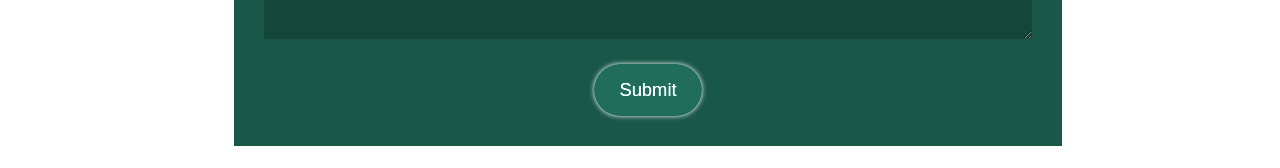
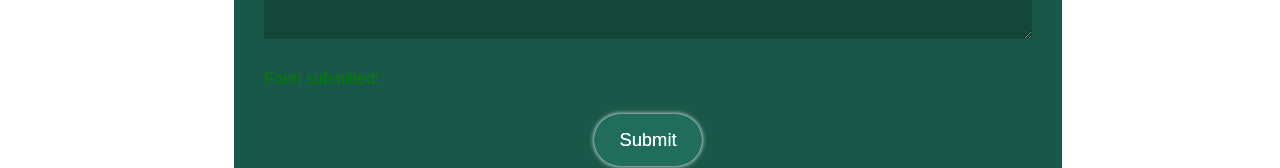
Before and after one commit to Josh-Piper/nfp-designs, a Nuxt app: page /Contact in a window 1280 px wide. Both pictures are taken after typing "Sample", "Sample", "name@example.com", "5", "Sample" into the empty fields and a click on the button "Submit". Shown: the part 1582-1750 px from the top of the page. Built offline with nearby package versions, Linux system fonts and the light colour scheme.

Commit message:
Adding comments to contact page

```diff
--- a/pages/Contact.vue
+++ b/pages/Contact.vue
@@ -28,9 +28,10 @@
       </div>
     </div>
 
-    <!-- Contact form buttons -->
+    <!-- Contact form buttons, allows showing the actual form -->
     <p class="section-header-text">Select Your Reason for Contact Us</p>
     <div id="reason-for-contacting">
+      <!-- Create each button -->
       <div id="reason-for-contacting-buttons">
         <a
           v-for="(item, index) in contactButtons"
@@ -43,7 +44,7 @@
       </div>
     </div>
 
-    <!-- Show the form when the user clicks above buttons ^^^ -->
+    <!-- The actual contact form(s) -->
     <p v-show="enquirySelect !== ''" class="section-header-text">
       {{ enquirySelect }}
     </p>
@@ -54,7 +55,7 @@
           @submit.prevent="submitContact"
           :style="`background: ${getCorrespondingFormColor()};`"
         >
-          <!-- Global form data related to all forms -->
+          <!-- Global form data related to all forms, i.e. email, comments etc -->
           <div
             v-for="(formData, index) in basicFormData"
             :key="index + formData.name"
@@ -81,7 +82,7 @@
             >
           </div>
 
-          <!-- Custom form data -->
+          <!-- Custom form data, for the additiona forms, i.e. not GENERAL -->
           <div
             v-for="(formData, index) in additionalFormData[enquirySelect]"
             :key="index"
@@ -96,7 +97,7 @@
             </label>
 
             <!--
-              if the extra form is <select> and is requiring the use
+              if the extra form content is <select> and is requiring the use
               of services from the computed component
             -->
             <div
@@ -164,9 +165,9 @@
             </div>
 
             <!--
-            If using volunteering form and states they are a developer
-            Then display checkboxes for them to select what they know.
-            I.e. they know VueJS and Angular but not React
+              If using volunteering form and states they are a developer
+              Then display checkboxes for them to select what they know.
+              I.e. they know VueJS and Angular but not React
             -->
             <div
               v-if="showWebDevSkill"
@@ -222,6 +223,15 @@
             Ensure astrix details are filled out
           </p>
 
+          <!-- Let the user know the form is submitted! -->
+          <p
+            v-show="formSubmitted"
+            style="color: green;"
+            :style="`background: ${getCorrespondingFormColor()};`"
+          >
+            Form submitted!
+          </p>
+
           <!-- Submit the form -->
           <span
             class="submit-button"
@@ -255,12 +265,14 @@ export default Vue.extend({
         { colorCode: '#4C4AA5', enquiryText: 'Service Enquiry' },
         { colorCode: '#028FBC', enquiryText: 'Volunteering & Contributing' }
       ],
+      // relevant to all forms
       basicFormData: [
         { text: 'Your name', name: 'form-name' },
         { text: 'Company name', name: 'form-company-name' },
         { text: 'Email address', name: 'form-email-address' },
         { text: 'Phone nunber', name: 'form-phone-number' }
       ],
+      // additional form data
       additionalFormData: {
         'General Enquiry': [],
         'Service Enquiry': [
@@ -276,6 +288,7 @@ export default Vue.extend({
           }
         ]
       },
+      // Checkboxes if the user is a 'developer'
       webDevSkills: [
         { name: 'form-bootstrap', value: 'bootstrap', text: 'BootStrap' },
         { name: 'form-tailwind', value: 'tailwind', text: 'TailWind' },
@@ -285,6 +298,7 @@ export default Vue.extend({
         { name: 'form-vue', value: 'vue', text: 'VueJS' },
         { name: 'form-serverless', value: 'serverless', text: 'ServerLess' },
       ],
+      // maintain ALL of the different form information
       form: {
         'form-name': '',
         'form-company-name': '',
@@ -296,7 +310,8 @@ export default Vue.extend({
         'form-web-skills': []
       },
       formError: false,
-      showWebDevSkill: false
+      showWebDevSkill: false,
+      formSubmitted: false
     }
   },
   computed: {
@@ -335,6 +350,7 @@ export default Vue.extend({
         this.formError = true
       } else {
         this.formError = false
+        this.formSubmitted = true
       }
 
       // We can use the current selected enquiry type and the form completed
@@ -356,6 +372,7 @@ export default Vue.extend({
 
 <style scoped>
 
+  /* Set the appearance of the first contact us container, i.e. for Google Maps and location text */
   #contact-us-details-container
   {
     display: flex;
@@ -365,6 +382,7 @@ export default Vue.extend({
     font-family: Arial, Helvetica, sans-serif;
   }
 
+  /* Set the Google Maps container to have a gradient border */
   #google-maps-api-container
   {
     display: flex;
@@ -383,6 +401,7 @@ export default Vue.extend({
     border: none;
   }
 
+  /* Set the contacat us text to be centered and easily visible */
   #contact-us-details-text-container
   {
     background: #707070;
@@ -397,6 +416,7 @@ export default Vue.extend({
     margin-bottom: 40px;
   }
 
+  /* The text layout for the location text of Google Maps */
   #contact-us-details-text-container > div
   {
     display: flex;
@@ -424,6 +444,7 @@ export default Vue.extend({
     width: 100%;
   }
 
+  /* Formatting for the form buttons */
   #reason-for-contacting-buttons
   {
     display: flex;
@@ -433,6 +454,7 @@ export default Vue.extend({
     margin-bottom: 50px;
   }
 
+  /* Styling of the actual buttons, per enquiry */
   #reason-for-contacting-buttons>a
   {
     font-family: Arial, Helvetica, sans-serif;
@@ -449,6 +471,12 @@ export default Vue.extend({
     color: white;
   }
 
+   #reason-for-contacting-buttons>a:hover
+   {
+     filter: brightness(125%);
+   }
+
+  /* The forms submit button appearance */
   .submit-button
   {
     margin-top: 10px;
@@ -475,6 +503,11 @@ export default Vue.extend({
     color: white;
   }
 
+  /*
+    Layout for the form layout
+    Each label takes 100% of the width so the input is on the next line.
+    Hence, specific formatting is set here
+  */
   #contact-form
   {
     display: flex;
@@ -508,6 +541,7 @@ export default Vue.extend({
     font-weight: 600;
   }
 
+  /* Make all input have a darker colour then the set colour of the form */
   #contact-form>form>div>input, #contact-form>form>div>div>input,
   #contact-form>form>div>textarea, #contact-form>form>div>div>select
   {
@@ -530,6 +564,7 @@ export default Vue.extend({
     height: 200px;
   }
 
+  /* Make the website responsive, specifically the reason for contacting us buttons */
   @media only screen and (max-width : 1600px)
   {
     #reason-for-contacting-buttons>a
@@ -540,6 +575,7 @@ export default Vue.extend({
     }
   }
 
+  /* Make the Google Maps API smaller */
   @media only screen and (max-width : 1200px)
   {
     #google-maps-api-container, #google-maps-api
@@ -571,6 +607,7 @@ export default Vue.extend({
     }
   }
 
+  /* Make the Google Maps API smaller again */
   @media only screen and (max-width : 800px)
   {
     #google-maps-api-container, #google-maps-api
@@ -593,6 +630,7 @@ export default Vue.extend({
     }
   }
 
+  /* Mobile layout */
   @media only screen and (max-width : 600px)
   {
     #google-maps-api-container
```
